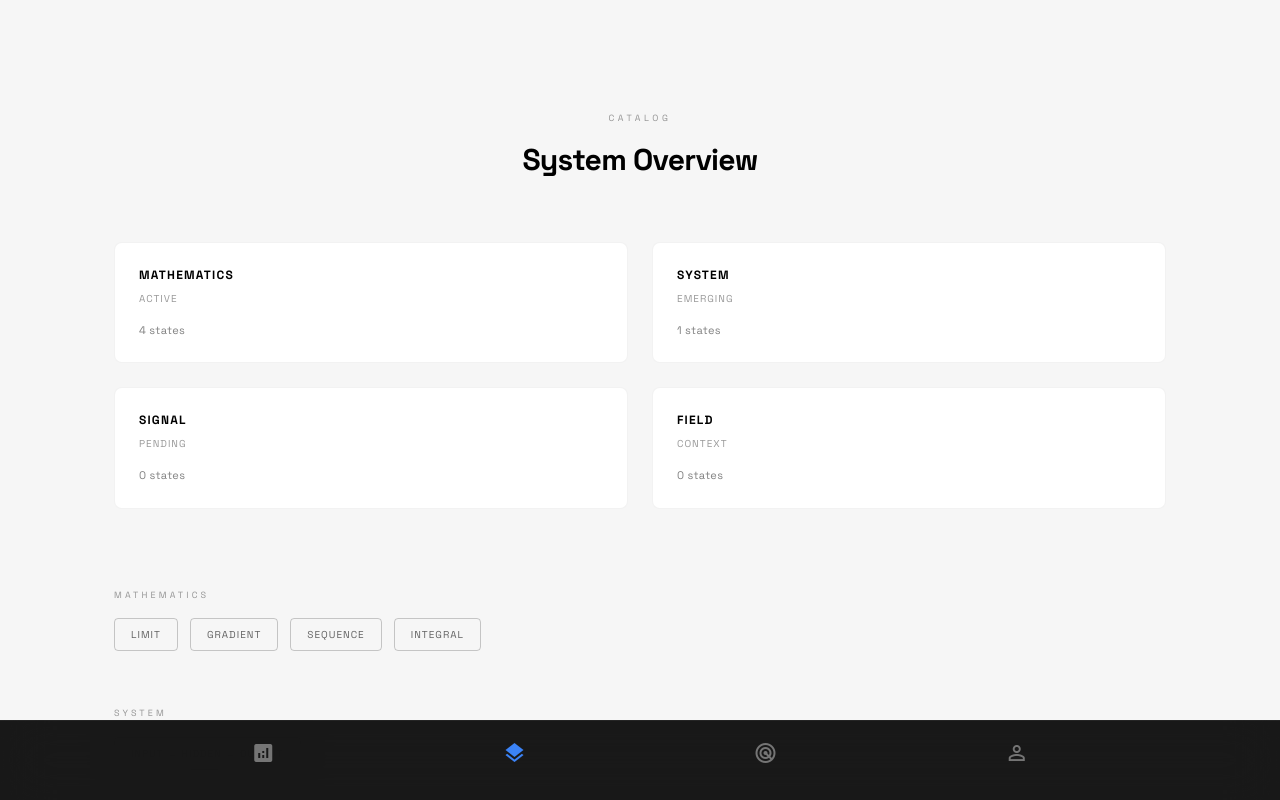
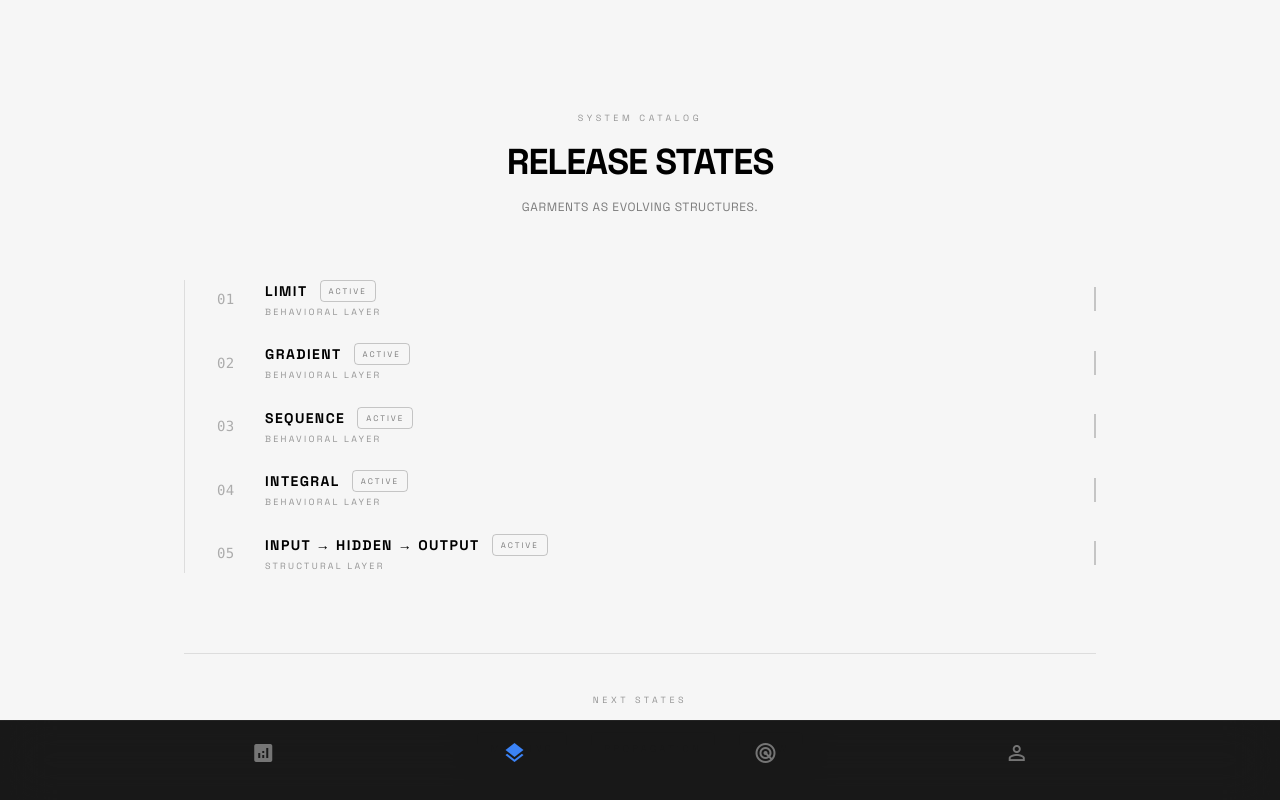
Before and after one commit to AdminAuditavel/hiddenlayer, a React (Vite) app: page / in a window 1280 px wide. Both pictures are taken after a click on the button "layers". Shown: the top 800 px of the page. Built offline with nearby package versions, Linux system fonts and the light colour scheme.

Commit message:
Update CatalogView.tsx

```diff
--- a/src/views/CatalogView.tsx
+++ b/src/views/CatalogView.tsx
@@ -7,129 +7,101 @@ type Props = {
 };
 
 const CatalogView: React.FC<Props> = ({ products, navigateToDetail }) => {
-  // separar por série
-  const mathematics = products.filter((p) => p.series === "MATHEMATICS");
-  const system = products.filter((p) => p.series === "SYSTEM");
-  const signal = products.filter((p) => p.series === "SIGNAL");
-  const field = products.filter((p) => p.series === "FIELD");
+  return (
+    <div className="min-h-screen bg-[#f6f6f6] text-black">
 
-  return (
-    <div className="min-h-screen bg-[#f6f6f6] text-black pt-28 pb-24">
-      <div className="max-w-[1100px] mx-auto px-6">
+      <main className="max-w-[960px] mx-auto px-6 pt-28 pb-32">
 
         {/* HEADER */}
-        <div className="mb-16 text-center">
-          <div className="text-[9px] uppercase tracking-[0.4em] text-black/40">
-            Catalog
+        <section className="mb-16 text-center">
+          <div className="text-[9px] tracking-[0.4em] uppercase text-black/40 mb-4">
+            System Catalog
           </div>
 
-          <h1 className="text-3xl font-bold tracking-tight mt-4">
-            System Overview
+          <h1 className="text-3xl md:text-4xl font-bold tracking-tight uppercase">
+            Release States
           </h1>
+
+          <p className="mt-4 text-[12px] uppercase tracking-wider text-black/50">
+            Garments as evolving structures.
+          </p>
+        </section>
+
+        {/* TIMELINE */}
+        <div className="border-l border-black/10 pl-8 space-y-6">
+
+          {products.map((p, i) => (
+            <button
+              key={p.id}
+              onClick={() => navigateToDetail(p)}
+              className="group text-left w-full"
+            >
+              <div className="flex items-center gap-4">
+
+                {/* INDEX */}
+                <div className="text-black/30 text-sm font-mono w-8">
+                  {String(i + 1).padStart(2, "0")}
                 </div>
 
-        {/* SERIES CARDS */}
-        <section className="grid md:grid-cols-2 gap-6 mb-20">
+                {/* STATE */}
+                <div className="flex-1">
 
-          <SeriesCard title="MATHEMATICS" state="Active" count={mathematics.length} />
-          <SeriesCard title="SYSTEM" state="Emerging" count={system.length} />
-          <SeriesCard title="SIGNAL" state="Pending" count={signal.length} />
-          <SeriesCard title="FIELD" state="Context" count={field.length} />
+                  <div className="flex items-center gap-3">
 
-        </section>
+                    {/* NAME */}
+                    <div className="text-sm font-bold tracking-widest uppercase group-hover:text-primary transition-colors">
+                      {p.name}
+                    </div>
 
-        {/* STATES LIST */}
-        <section className="space-y-14">
+                    {/* STATUS BADGE */}
+                    <span className="text-[8px] px-2 py-1 border border-black/20 rounded uppercase tracking-[0.25em] text-black/50">
+                      Active
+                    </span>
+                  </div>
 
-          <StateBlock
-            title="MATHEMATICS"
-            products={mathematics}
-            navigate={navigateToDetail}
-          />
+                  {/* CATEGORY */}
+                  <div className="text-[9px] uppercase tracking-[0.25em] text-black/40 mt-1">
+                    {p.category}
+                  </div>
 
-          <StateBlock
-            title="SYSTEM"
-            products={system}
-            navigate={navigateToDetail}
-          />
+                </div>
 
-        </section>
+                {/* BAR MOTIF */}
+                <div className="h-6 w-[2px] bg-black/20 group-hover:h-8 group-hover:bg-black transition-all" />
+
+              </div>
+            </button>
+          ))}
+
+        </div>
 
         {/* ROADMAP */}
-        <section className="mt-24 text-center">
-          <div className="text-[9px] uppercase tracking-[0.4em] text-black/40 mb-6">
+        <section className="mt-20 pt-10 border-t border-black/10">
+
+          <div className="text-[9px] tracking-[0.4em] uppercase text-black/40 mb-6 text-center">
             Next States
           </div>
 
-          <div className="flex gap-6 justify-center text-[11px] uppercase tracking-widest text-black/50">
-            <span>Mapping</span>
-            <span>Propagation</span>
-            <span>Flow</span>
+          <div className="flex justify-center gap-6 text-[10px] uppercase tracking-[0.3em] text-black/40">
+
+            <div className="border border-black/20 px-3 py-2 rounded">
+              Mapping
+            </div>
+
+            <div className="border border-black/20 px-3 py-2 rounded">
+              Propagation
+            </div>
+
+            <div className="border border-black/20 px-3 py-2 rounded">
+              Flow
+            </div>
+
           </div>
         </section>
 
-      </div>
+      </main>
     </div>
   );
 };
 
 export default CatalogView;
-
-
-/* ---------------- COMPONENTES ---------------- */
-
-const SeriesCard = ({
-  title,
-  state,
-  count,
-}: {
-  title: string;
-  state: string;
-  count: number;
-}) => (
-  <div className="bg-white border border-black/5 rounded-lg p-6">
-    <div className="text-xs font-bold tracking-widest uppercase mb-2">
-      {title}
-    </div>
-
-    <div className="text-[10px] uppercase tracking-widest text-black/40 mb-4">
-      {state}
-    </div>
-
-    <div className="text-[11px] text-black/50">
-      {count} states
-    </div>
-  </div>
-);
-
-const StateBlock = ({
-  title,
-  products,
-  navigate,
-}: {
-  title: string;
-  products: Product[];
-  navigate: (p: Product) => void;
-}) => {
-  if (!products.length) return null;
-
-  return (
-    <div>
-      <div className="text-[9px] uppercase tracking-[0.35em] text-black/40 mb-4">
-        {title}
-      </div>
-
-      <div className="flex flex-wrap gap-3">
-        {products.map((p) => (
-          <button
-            key={p.id}
-            onClick={() => navigate(p)}
-            className="px-4 py-2 border border-black/20 rounded text-[10px] uppercase tracking-widest text-black/60 hover:border-primary hover:text-primary transition-colors"
-          >
-            {p.name}
-          </button>
-        ))}
-      </div>
-    </div>
-  );
-};
```
Lines whose indentation alone changed are shown as unchanged.
